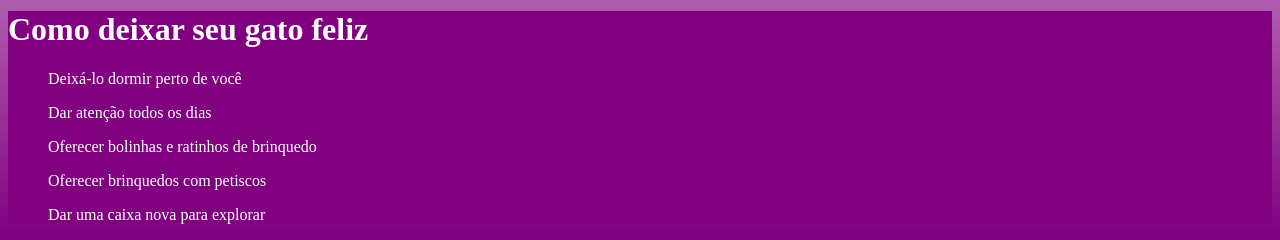
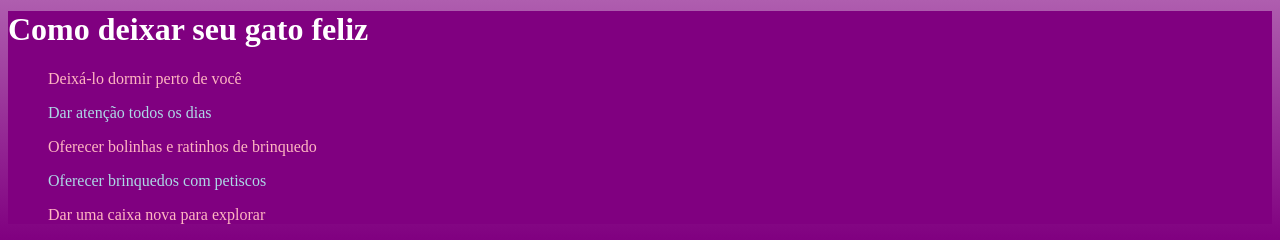
Before and after one commit to ellensantosdesouza00-svg/site-gato1, a plain HTML site: page site-gato.html in a window 1280 px wide. Shown: the part 1065-1305 px from the top of the page. Drawn offline with Linux system fonts and the light colour scheme.

Commit message:
autorizo
ed

```diff
--- a/index.css
+++ b/index.css
@@ -2,3 +2,8 @@
 
 body {background-image: linear-gradient(black, white, purple);
 main {background-color: purple; color: #ffffff;}
+#dormir{color: lightpink;}
+#atenção{color: lightblue;}
+#bolinhas{color: lightpink;}
+#brinquedos{color: lightblue;}
+#caixa{color: lightpink;}
--- a/site-gato.html
+++ b/site-gato.html
@@ -19,12 +19,30 @@
         <iframe width="560" height="315" src="imagens/video-gato.mp4" title="YouTube video player" frameborder="0" allow="accelerometer; autoplay;
         clipboard-write; encrypted-media; gyroscope; picture-in-picture; web-share" referrerpolicy="strict-origin-when-cross-origin" allowfullscreen></iframe>
         <main>
+
             <h1>Como deixar seu gato feliz</h1>
+
+
+        <id id="dormir">
             <ol>Deixá-lo dormir perto de você</ol>
+        </id>
+
+        <id id="atenção">
             <ol>Dar atenção todos os dias</ol>
+        </id>
+
+        <id id="bolinhas">
             <ol>Oferecer bolinhas e ratinhos de brinquedo</ol>
+        </id>
+
+        <id id="brinquedos">
             <ol>Oferecer brinquedos com petiscos</ol>
+        </id>
+
+        <id id="caixa">
             <ol>Dar uma caixa nova para explorar</ol>
+        </id>
+
         </main>
 </body>
 </html>
```
